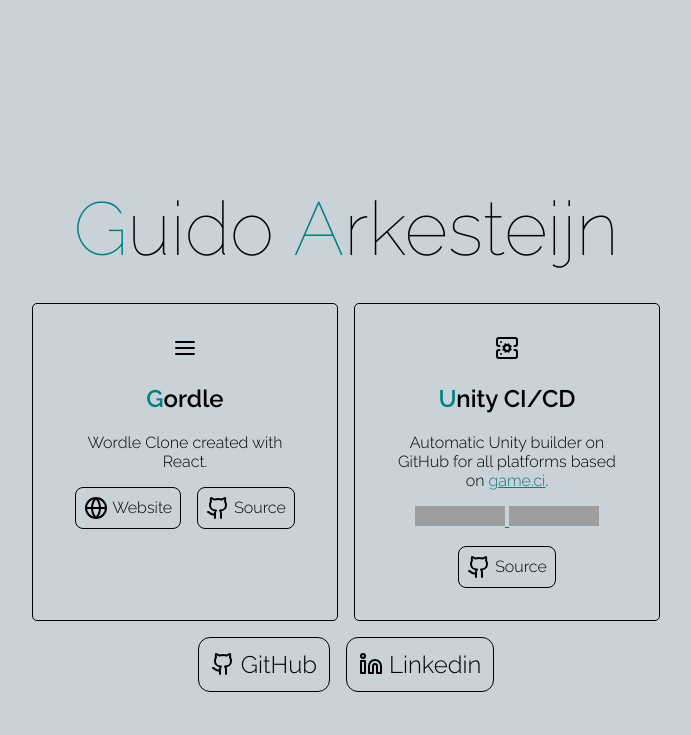
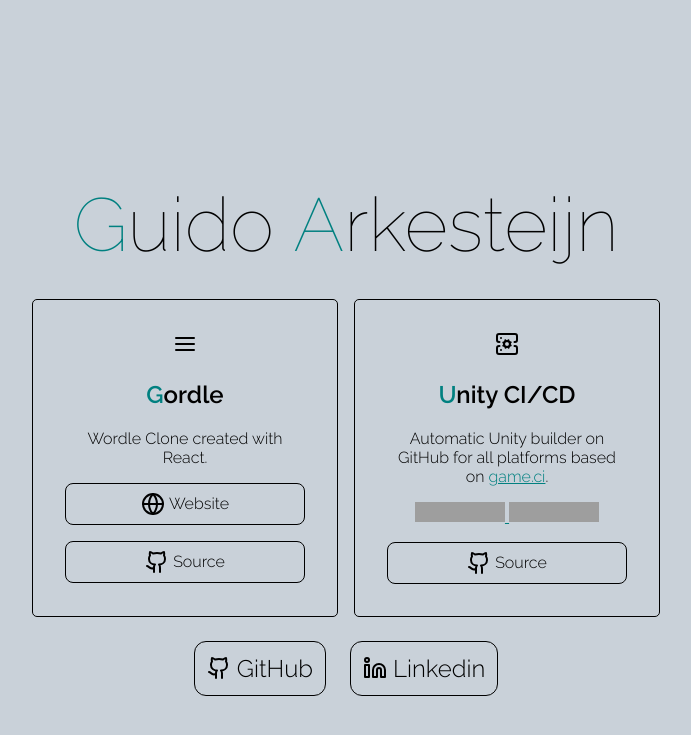
Before and after one commit to guidoarkesteijn/guidoarkesteijn.github.io, a Jekyll site: the page built from README.md, in a window 1280 px wide. Shown: the top 735 px of the page, without its empty margins (294-985 px from the left). Built offline with Jekyll 4.4.1, drawn with Linux system fonts in a browser that asks for light colours; our own code applies the rules of GitHub Pages for plain Markdown files; grey boxes are pictures that could not be loaded.

Commit message:
Made buttons columns

```diff
--- a/_layouts/default.html
+++ b/_layouts/default.html
@@ -148,6 +148,7 @@
         .row {
             display: flex;
             justify-content: center;
+            flex-direction: column;
             gap: 1em;
             margin-top: 1em;
         }
@@ -155,6 +156,7 @@
         .bottom {
             font-size: 1.5em;
             margin-bottom: 1em;
+            flex-direction: row;
         }
     </style>
 </head>
@@ -199,12 +201,12 @@
                 </div>
             </div>
         </div>
-        <div class="row">
-            <a title="GitHub" class="button bottom" href="https://github.com/guidoarkesteijn" target="_blank">
+        <div class="row bottom">
+            <a title="GitHub" class="button" href="https://github.com/guidoarkesteijn" target="_blank">
                 <svg xmlns="http://www.w3.org/2000/svg" width="24" height="24" viewBox="0 0 24 24" fill="none" stroke="currentColor" stroke-width="2" stroke-linecap="round" stroke-linejoin="round" data-lucide="github" class="lucide lucide-github"><path d="M15 22v-4a4.8 4.8 0 0 0-1-3.5c3 0 6-2 6-5.5.08-1.25-.27-2.48-1-3.5.28-1.15.28-2.35 0-3.5 0 0-1 0-3 1.5-2.64-.5-5.36-.5-8 0C6 2 5 2 5 2c-.3 1.15-.3 2.35 0 3.5A5.403 5.403 0 0 0 4 9c0 3.5 3 5.5 6 5.5-.39.49-.68 1.05-.85 1.65-.17.6-.22 1.23-.15 1.85v4"></path><path d="M9 18c-4.51 2-5-2-7-2"></path></svg>
                 GitHub
             </a>
-            <a title="Linkedin" class="button bottom" href="https://www.linkedin.com/in/guidoarkesteijn" target="_blank">
+            <a title="Linkedin" class="button" href="https://www.linkedin.com/in/guidoarkesteijn" target="_blank">
                 <svg xmlns="http://www.w3.org/2000/svg" width="24" height="24" viewBox="0 0 24 24" fill="none" stroke="currentColor" stroke-width="2" stroke-linecap="round" stroke-linejoin="round" class="lucide lucide-linkedin"><path d="M16 8a6 6 0 0 1 6 6v7h-4v-7a2 2 0 0 0-2-2 2 2 0 0 0-2 2v7h-4v-7a6 6 0 0 1 6-6z"/><rect width="4" height="12" x="2" y="9"/><circle cx="4" cy="4" r="2"/></svg>
                 Linkedin
             </a>
```
